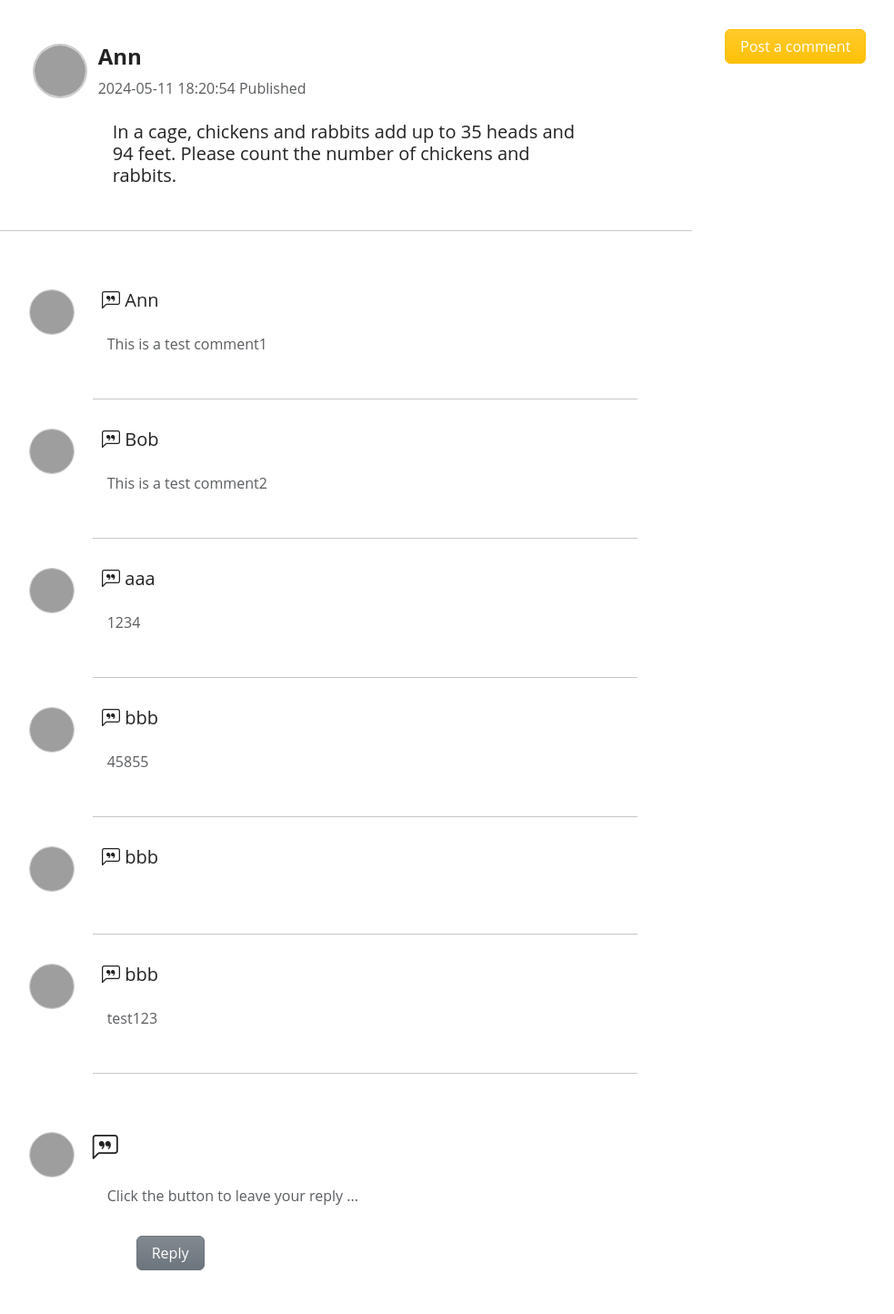
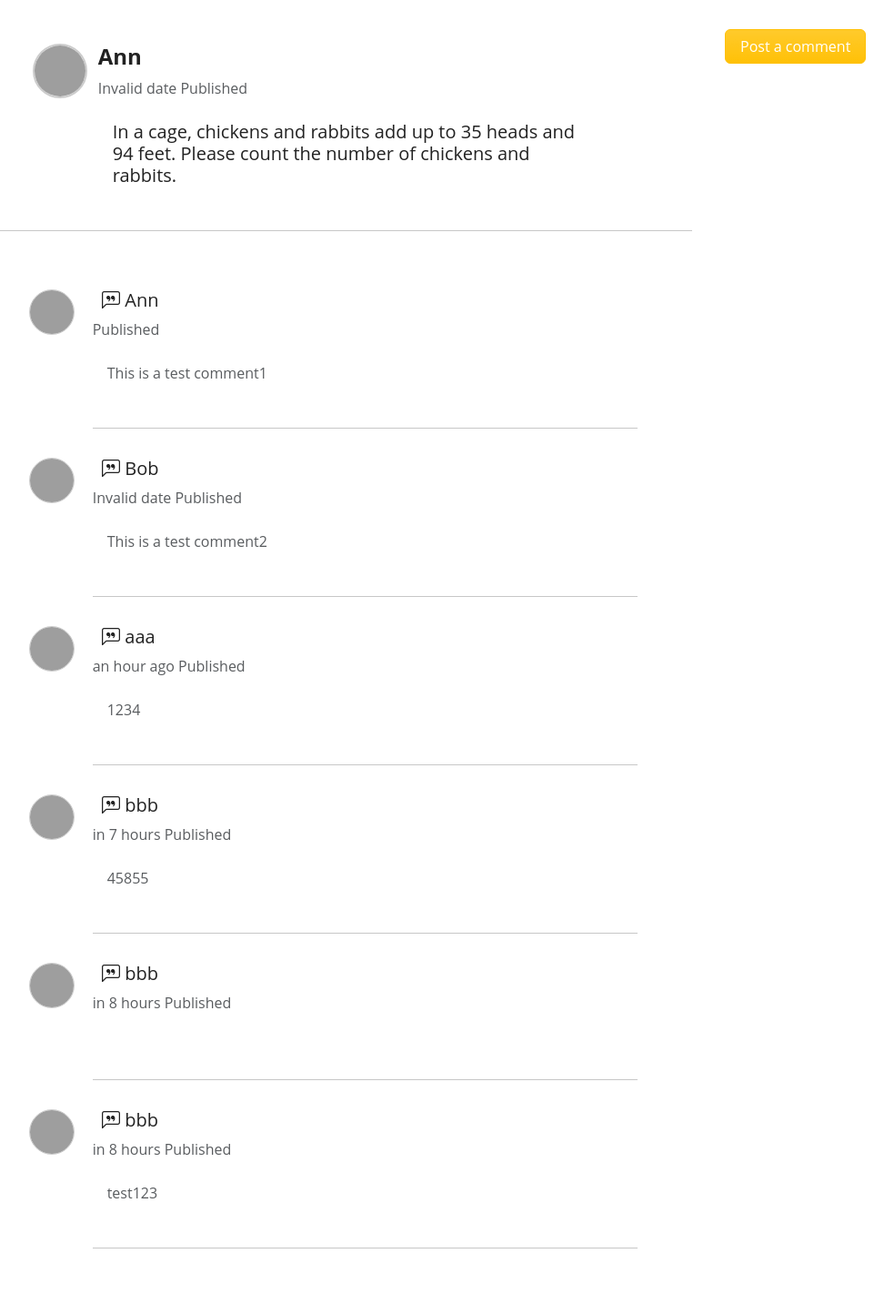
Before and after one commit to JoelQian/cits5505proj2, a Flask app: page /post-details/1 in a window 1280 px wide. Shown: the part 280-1724 px from the top of the page at 91% size, without its empty margins (188-1171 px from the left). After the commit the page ends 1652 px from the top, so only its background shows below. Run offline with Flask 3, Linux system fonts and the light colour scheme; some libraries are stand-ins or nearby versions; grey boxes are pictures that could not be loaded.

Commit message:
fix: Comment post feature is now live. add: Added timestamps to comments. fix: Changed the default database timestamp from UTC to local time. fix: Homepage category filtering is now available, including an 'All' option. feat: Avatars have been added to the navigation bar. fix: Improved CSS on several pages.

```diff
--- a/app/models.py
+++ b/app/models.py
@@ -4,6 +4,7 @@ from sqlalchemy.orm import relationship
 from sqlalchemy import ForeignKey
 from flask_login import UserMixin
 from werkzeug.security import generate_password_hash, check_password_hash
+from datetime import datetime
 
 
 
@@ -29,7 +30,7 @@ class Post(db.Model):
     id = db.Column(db.Integer, primary_key=True)
     title = db.Column(db.String(64))
     body = db.Column(db.String(1024))
-    timestamp = db.Column(db.DateTime, index=True, default=datetime.utcnow)
+    timestamp = db.Column(db.DateTime, index=True, default=datetime.now)
     author_id = db.Column(db.Integer, db.ForeignKey('user.id'), index=True)
     category_id = db.Column(db.Integer, db.ForeignKey('category.id'), index=True)
     comments = db.relationship('Comment', backref='post', lazy='dynamic')
@@ -41,7 +42,7 @@ class Post(db.Model):
 class Comment(db.Model):
     id = db.Column(db.Integer, primary_key=True)
     body = db.Column(db.String(1024))
-    timestamp = db.Column(db.DateTime, default=datetime.utcnow)
+    timestamp = db.Column(db.DateTime, default=datetime.now)
     author_id = db.Column(db.Integer, db.ForeignKey('user.id'), index=True)
     post_id = db.Column(db.Integer, db.ForeignKey('post.id'), index=True)
 
--- a/app/routes.py
+++ b/app/routes.py
@@ -3,7 +3,6 @@ from flask_login import login_user, login_required, logout_user, current_user
 from sqlalchemy import desc
 from app import app
 from app.models import *
-import hashlib
 
 
 
@@ -54,9 +53,13 @@ def logout():
 
 @app.route('/')
 def index():
-    # flask for pagination:
     page = request.args.get('page', 1, type=int)
-    paginate = Post.query.paginate(page=int(page), per_page=7)
+    category_id = request.args.get('category')
+    if category_id:
+        paginate = Post.query.filter_by(category_id=category_id).paginate(page=page, per_page=7)
+    else:
+        paginate = Post.query.paginate(page=page, per_page=7)
+
     categories = Category.query.all()
 
     return render_template('index.html', user=current_user, categories=categories, paginate=paginate)
@@ -109,7 +112,7 @@ def newDiscussion():
 
         author_id = current_user.id
 
-        new_post = Post(body=body, author_id=author_id, category_id=category_id)
+        new_post = Post(body=body, author_id=author_id, category_id=category_id, title=title)
         db.session.add(new_post)
         db.session.commit()
 
@@ -127,9 +130,24 @@ def rankingPage():
         user.robohash_url = robohash_url(user.email)
     return render_template("ranking-page.html", title='Ranking page', users=users)
 
-@app.route('/post-details/<int:post_id>')
+@app.route('/post-details/<int:post_id>', methods=['GET', 'POST'])
 def postDetails(post_id):
-    post = Post.query.get_or_404(post_id)
-    comments = Comment.query.filter_by(post_id=post_id).all()
 
-    return render_template("post-details.html", title='Post details', post=post, comments=comments, user=current_user)
+    if request.method == 'GET':
+        post = Post.query.get_or_404(post_id)
+        comments = Comment.query.filter_by(post_id=post_id).all()
+        return render_template("post-details.html", title='Post details', post=post, comments=comments, user=current_user)
+
+    if request.method == 'POST':
+        if not current_user.is_authenticated:
+            return jsonify({'code': 201, 'message': 'Please login first!'})
+
+        body = request.form['body']
+
+        author_id = current_user.id
+
+        new_comment = Comment(body=body, author_id=author_id, post_id=post_id)
+        db.session.add(new_comment)
+        db.session.commit()
+
+        return jsonify({'code': 200, 'comment_id': new_comment.id})
--- a/app/templates/base.html
+++ b/app/templates/base.html
@@ -36,7 +36,12 @@
                 <div class="text-end">
                     {% if current_user.is_authenticated %}
                     <div class="user-info">
-                        <span class="text-light me-3">Welcome, <a href="{{ url_for('personalProfile') }}">{{ current_user.username }}</a></span>
+
+                        <span class="text-light me-3">Welcome
+                            <img alt="Avatar" src='https://robohash.org/{{ current_user.email }}' class="rounded-circle" style="width: 40px; height: 40px; border: rgba(0, 0, 0, 0.2) 2.5px solid; margin-top: -5px;" />
+                            <a href="{{ url_for('personalProfile') }}" style="text-decoration: none; color: inherit;" onmouseover="this.style.color='#007bff'" onmouseout="this.style.color='inherit'">{{ current_user.username }}</a>
+                    </span>
+
                         <span class="text-light me-3"><i class="bi bi-award-fill"></i> {{ current_user.credit }}</span>
                         <a class="btn btn-warning bg-gradient" href="{{ url_for('logout') }}">Log Out</a>
                     </div>
--- a/app/templates/new-discussion.html
+++ b/app/templates/new-discussion.html
@@ -60,7 +60,7 @@
                                             $('#resultMessage').html('<div class="alert alert-success" role="alert">Posted successfully!</div>');
                                             // go to the discussion page
                                             setTimeout(function () {
-                                                window.location.href = '/discussion/' + response.post_id;
+                                                window.location.href = '/post-details/' + response.post_id;
                                             }, 1000);
 
                                         } else {
--- a/app/templates/post-details.html
+++ b/app/templates/post-details.html
@@ -12,6 +12,7 @@
 
 {% block style %}
 <link rel="stylesheet" href="{{ url_for('static', filename='css/post-details.css') }}">
+<script src="https://code.jquery.com/jquery-3.7.1.min.js"></script>
 {% endblock %}
 
 
@@ -64,6 +65,25 @@
                             &nbsp;
                             <i class="bi bi-chat-left-quote"></i>
                             {{comment.author.username}}</h5>
+                        <div class="text-muted"><span id="humanTimestamp_{{ comment.id }}"></span> Published</div>
+
+                        <script>
+                            $(document).ready(function () {
+                                var timestamp_{{ comment.id }} = '{{ comment.timestamp }}';
+                                var momentTimestamp_{{ comment.id }} = moment(timestamp_{{ comment.id }});
+                                var now = moment();
+                                var diffInHours_{{ comment.id }} = now.diff(momentTimestamp_{{ comment.id }}, 'hours');
+                                var element_{{ comment.id }} = document.getElementById('humanTimestamp_{{ comment.id }}');
+
+                                if (diffInHours_{{ comment.id }} < 24) {
+                                    element_{{ comment.id }}.textContent = momentTimestamp_{{ comment.id }}.fromNow();
+                                } else {
+                                    element_{{ comment.id }}.textContent = momentTimestamp_{{ comment.id }}.format('YYYY-MM-DD HH:mm:ss');
+                                }
+
+                            });
+                        </script>
+
                         <div class="author-content p-3 mt-2 text-muted" style="max-width: 90%; overflow-y: auto;">
                             <p>{{ comment.body }}</p>
                         </div>
@@ -80,23 +100,7 @@
                     <div class="col-md-2"></div>
                 </div>
                 {% endif %}
-                <div class="row mt-5 mb-5">
-                    <div class="col-md-1 offset-md-2">
-                        <img alt="Avatar" src='https://robohash.org/{{ user.email }}' class="rounded-circle" style="width: 50px; height: 50px; border: rgba(0, 0, 0, 0.2) 1.5px solid;" />
-                    </div>
-                    <div class="col-md-9">
-                        <h3><i class="bi bi-chat-left-quote"></i></h3>
-                        <!-- <h5 class="--bs-danger-bg-subtle">{{user.username}}</h5> -->
-                        <div class="author-content p-3 mt-2 text-muted" style="max-width: 90%; overflow-y: auto;">
-                            <p>Click the button to leave your reply ...</p>
-                        </div>
-                        <div class="col-12 col-md-3 column">
-                            <button type="button" class="btn btn-secondary bg-gradient text-white px-3 mx-5 newreplybtn" data-bs-toggle="modal" data-bs-target="#ModalReply" id="newpostpageBtn">Reply
-                            </button>
-                        </div>
-                    </div>
-                    <div class="col-md-2"></div>
-                </div>
+
 
                     <!-- <div class="col-12 col-md-9 offset-md-3">
                         <div class="comment-content p-3  mt-2" style="max-width: 90%; overflow-y: auto;">
@@ -139,27 +143,47 @@
                                 <button type="button" class="btn btn-secondary bg-gradient mb-2" id="commentBtn">Submit Comment</button>
                             </div>
                         </form>
+
+                        <script>
+                            $(document).ready(function () {
+                                $('#commentBtn').click(function () {
+
+                                    var body = $('#comment-body').val();
+                                    var url = window.location.pathname;
+                                    var post_id = url.substring(url.lastIndexOf('/') + 1);
+
+                                    $.ajax({
+                                        type: 'POST',
+                                        url: url,
+                                        data: {
+                                            body: body,
+                                            post_id: post_id
+                                        },
+                                        success: function (response) {
+                                            if (response.code === 200) {
+                                                $('#resultMessage').html('<div class="alert alert-success" role="alert">Commented successfully!</div>');
+                                                // go to the discussion page
+                                                setTimeout(function () {
+                                                    window.location.href = url;
+                                                }, 1000);
+
+                                            } else {
+                                                $('#resultMessage').html('<div class="alert alert-danger" role="alert">Error: ' + response.message + '</div>');
+                                            }
+                                        },
+                                        error: function () {
+                                            $('#resultMessage').html('<div class="alert alert-danger" role="alert">An error occurred. Please try again later.</div>');
+                                        }
+                                    });
+                                });
+                            });
+                        </script>
+
                     </div>
                 </div>
             </div>
         </div>
-        <div class="modal fade" id="ModalReply" aria-hidden="true" aria-labelledby="ModalToggleLabel" tabindex="-1">
-            <div class="modal-dialog modal-dialog-centered">
-                <div class="modal-content">
-                    <div class="modal-header">
-                        <h1 class="modal-title fs-5" id="ModalToggleLabel">Post a Reply</h1>
-                        <button type="button" class="btn-close" data-bs-dismiss="modal" aria-label="Close"></button>
-                    </div>
-                    <div class="modal-body">
-                        <form>
-                            <div class="form-group mb-4">
-                                <label for="comment-body" class="mt-1 mb-3">Your Reply:</label>
-                                <textarea id="comment-body" name="comment-body" class="form-control" rows="5" placeholder="Write your reply here..." required></textarea>
-                            </div>
-                            <div class="form-group commentbtn">
-                                <button type="button" class="btn btn-secondary bg-gradient text-white mb-2" id="replyBtn">Submit Reply</button>
-                            </div>
-                        </form>
+
                     </div>
                 </div>
             </div>
```
Also changed, not shown: app/templates/index.html (+7 -1 lines), app/app.db.
